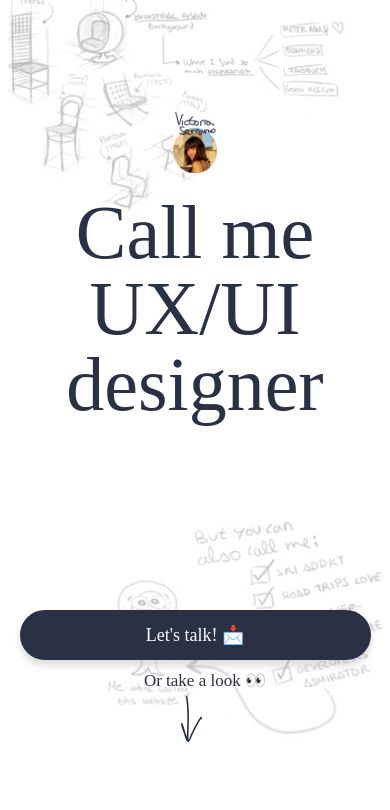
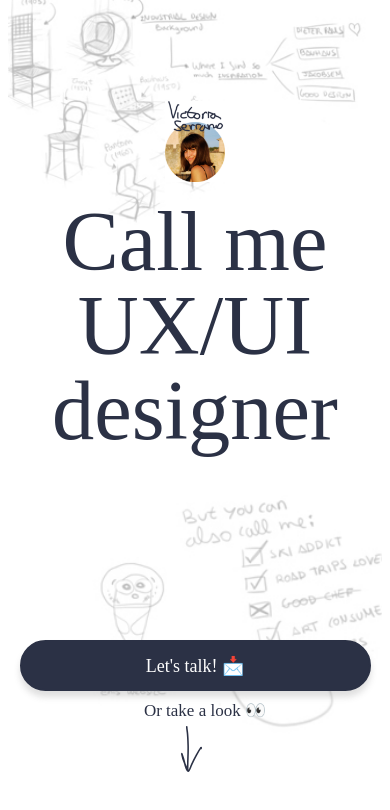
Before and after one commit to victoriaserrano/victoriaserrano.github.io, a plain HTML site: page protfolio deefinitivo copia/index.html in a window 390 px wide. Drawn offline with Linux system fonts and the light colour scheme; a web font is replaced by a local one.

Commit message:
Add files via upload

```diff
--- a/protfolio deefinitivo copia/css/style.css
+++ b/protfolio deefinitivo copia/css/style.css
@@ -436,7 +436,7 @@ h3{
 
   @media only screen and (max-width: 414px) {
     h1{
-      font-size: 9vh;
+      font-size: 10vh;
       width: 80%;
       margin-bottom: 50%;
     }
@@ -450,7 +450,7 @@ h3{
       align-items: center;
       height: 100vh;
       background-image: url("../images/background_mobile1.jpg"), url(../images/background_mobile2.jpg);
-      background-size: 75%, 95%;
+      background-size: 80%, 100%;
       background-repeat: no-repeat;
       margin-top: 50%, 0%;
       background-position: right bottom, left top;
@@ -469,9 +469,9 @@ h3{
     }
 
     .profileimagemobile{
-      width: 12%;
-      margin-bottom: 4%;
-      margin-top: 30%;
+      width: 16%;
+      margin-bottom: 3%;
+      margin-top: 27%;
 
 
     }
```
Also changed, not shown: protfolio deefinitivo copia/index.html (+1 -0 lines).
